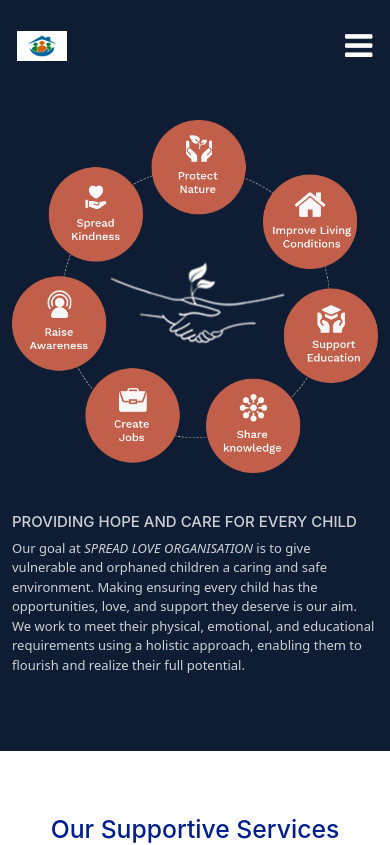
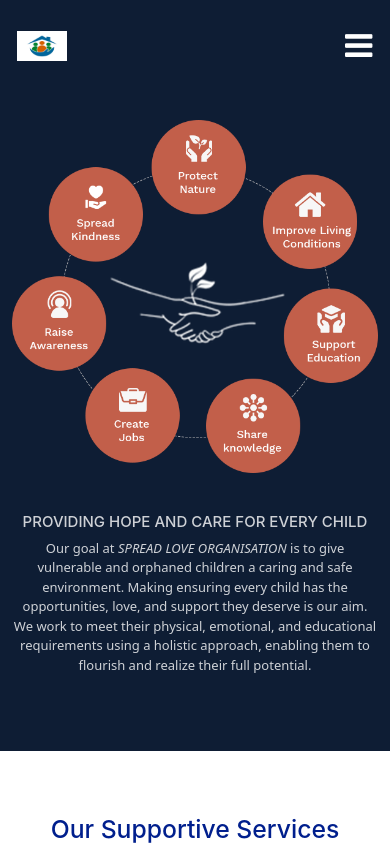
Before and after one commit to abmanaf/Orphanage-platform, a React (Create React App) app: page / in a window 390 px wide. Shown: the top 845 px of the page. Built offline with nearby package versions, Linux system fonts and the light colour scheme; a web font is replaced by a local one.

Commit message:
minor change

```diff
--- a/src/App.css
+++ b/src/App.css
@@ -149,9 +149,11 @@ h6 {
   }
   .site-message {
     font-size: 15px;
+    text-align: center;
   }
   .entire-message {
     font-size: 13px;
+    text-align: center;
   }
 }
 @media screen and (max-width: 300px) {
@@ -176,9 +178,11 @@ h6 {
   }
   .site-message {
     font-size: 15px;
+    text-align: center;
   }
   .entire-message {
     font-size: 13px;
+    text-align: center;
   }
 }
 
```
